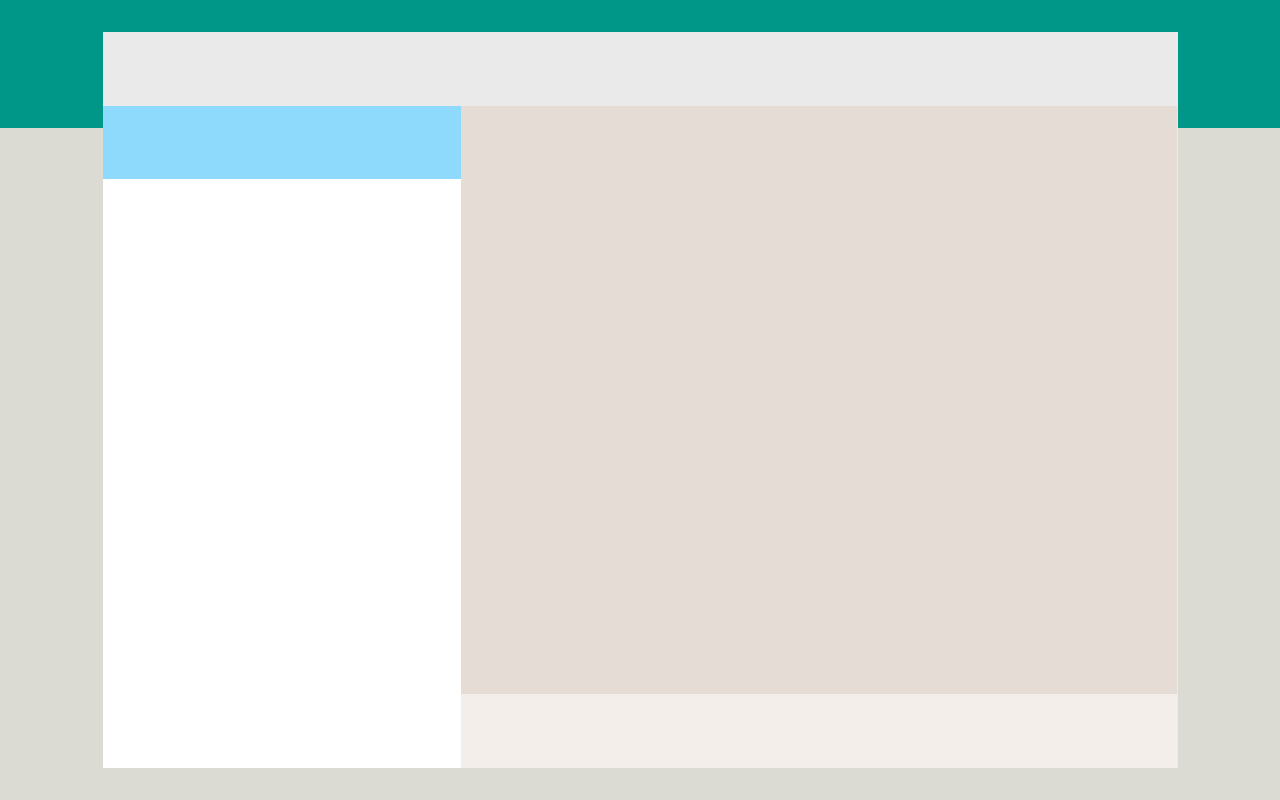
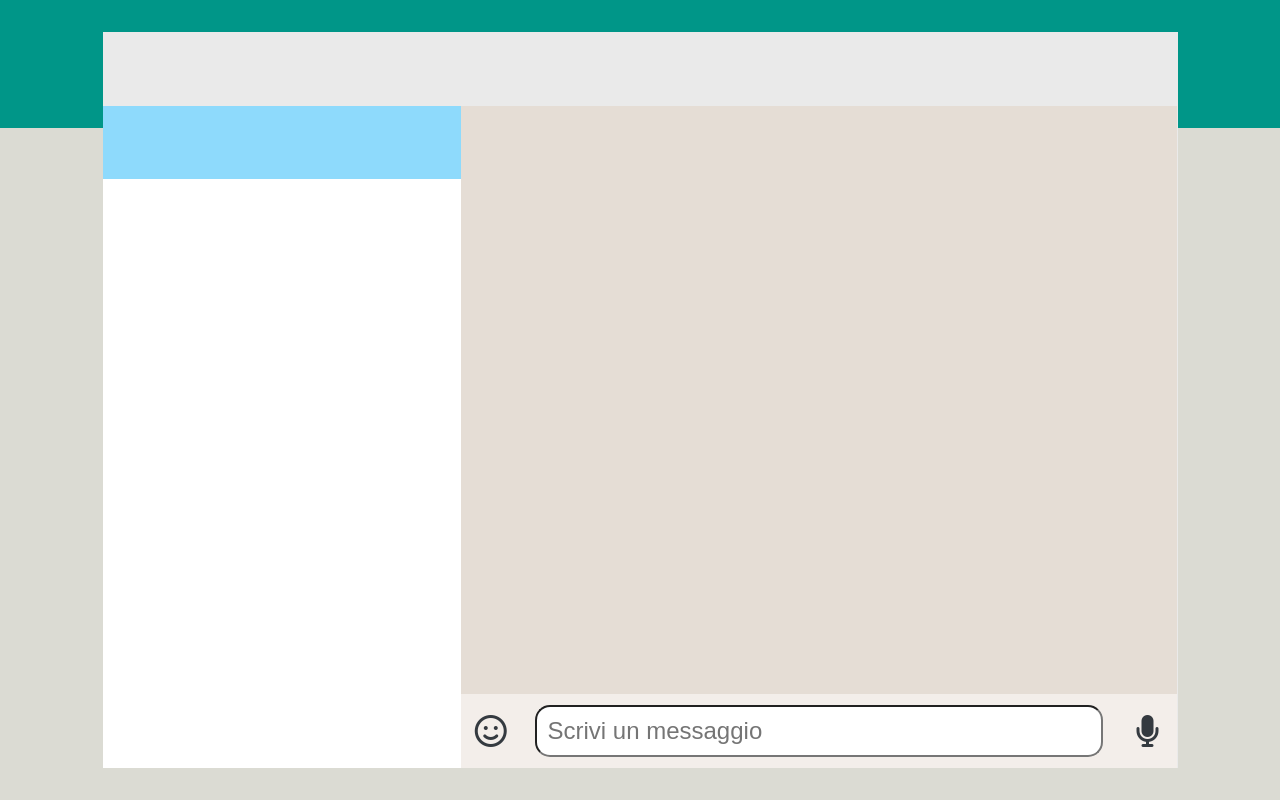
Before and after one commit to ValerioViteritti/vue-boolzapp, a plain HTML site: page index.html in a window 1280 px wide. Drawn offline with nearby package versions, Linux system fonts and the light colour scheme.

Commit message:
0.0.4 Allestita barra messaggio in uscita

```diff
--- a/css/MyLibrary.css
+++ b/css/MyLibrary.css
@@ -220,6 +220,7 @@ p {
 .mb-4 { margin-bottom: 1.5rem !important; }
 .mb-5 { margin-bottom: 3rem !important; }
 
+.p-0 { padding: 0;}
 .p-1 { padding: 0.25rem !important; }
 .p-2 { padding: 0.5rem !important; }
 .p-3 { padding: 1rem !important; }
@@ -338,3 +339,13 @@ p {
 .order-10 { order: 10; }
 .order-first { order: -1; }
 .order-last { order: 999; }
+
+
+.h-70 { height: 70%; }
+.h-80 { height: 80%; }
+.h-90 { height: 90%; }
+.h-100 { height: 100%; }
+
+.w-100 { width: 100%; }
+
+.pointer { cursor: pointer;}
--- a/css/style.css
+++ b/css/style.css
@@ -64,7 +64,17 @@ body{
     height: calc(100% / 20 * 16);
 }
 
-#barra-inserimento-messaggio{
+#barra-inserimento{
     background-color: #f3eeea;
     height: calc(100% / 20 * 2);
 }
+
+#barra-messaggio{
+    background-color: #ffffff;
+    border-radius: 15px;
+    padding: 0 10px;
+}
+
+#barra-messaggio:hover{
+    border: 2px solid greenyellow;
+}
--- a/index.html
+++ b/index.html
@@ -8,7 +8,7 @@
     <!-- Link BOOTSTRAP
     <link href="https://cdn.jsdelivr.net/npm/bootstrap@5.3.3/dist/css/bootstrap.min.css" rel="stylesheet" integrity="sha384-QWTKZyjpPEjISv5WaRU9OFeRpok6YctnYmDr5pNlyT2bRjXh0JMhjY6hW+ALEwIH" crossorigin="anonymous"> -->
     <!-- Link FONTAWESOME -->
-    <!-- <link rel="stylesheet" href="https://cdnjs.cloudflare.com/ajax/libs/font-awesome/6.5.2/css/all.min.css" integrity="sha512-SnH5WK+bZxgPHs44uWIX+LLJAJ9/2PkPKZ5QiAj6Ta86w+fsb2TkcmfRyVX3pBnMFcV7oQPJkl9QevSCWr3W6A==" crossorigin="anonymous" referrerpolicy="no-referrer" /> -->
+    <link rel="stylesheet" href="https://cdnjs.cloudflare.com/ajax/libs/font-awesome/6.5.2/css/all.min.css" integrity="sha512-SnH5WK+bZxgPHs44uWIX+LLJAJ9/2PkPKZ5QiAj6Ta86w+fsb2TkcmfRyVX3pBnMFcV7oQPJkl9QevSCWr3W6A==" crossorigin="anonymous" referrerpolicy="no-referrer" />
     <!-- LINK CSS STYLE -->
     <link rel="stylesheet" href="css/style.css">
     <!-- LINK CSS LIBRARY -->
@@ -33,7 +33,17 @@
                 <div id="col-right" class="col-lg-8 col-md-8 col-sm-8">
                     <div id="contatto-attivo"></div>
                     <div id="messaggistica"></div>
-                    <div id="barra-inserimento-messaggio"></div>
+                    <div id="barra-inserimento" class=" d-flex">
+                        <div class="col-lg-1 col-md-1 col-sm-1 h-100 d-flex justify-center align-items-center">
+                            <i class="fa-regular fa-smile f-size-2rem pointer"></i>
+                        </div>
+                        <div class="col-lg-10 col-md-10 col-sm-10 h-100 d-flex justify-center align-items-center">
+                            <input type="text" id="barra-messaggio" class="h-70 w-100 pointer f-size-1-5rem" placeholder="Scrivi un messaggio">
+                        </div>
+                        <div class="col-lg-1 col-md-1 col-sm-1 h-100 d-flex justify-center align-items-center">
+                            <i class="fa-solid fa-microphone f-size-2rem pointer"></i>
+                        </div>
+                    </div>
 
                 </div>
 
```
